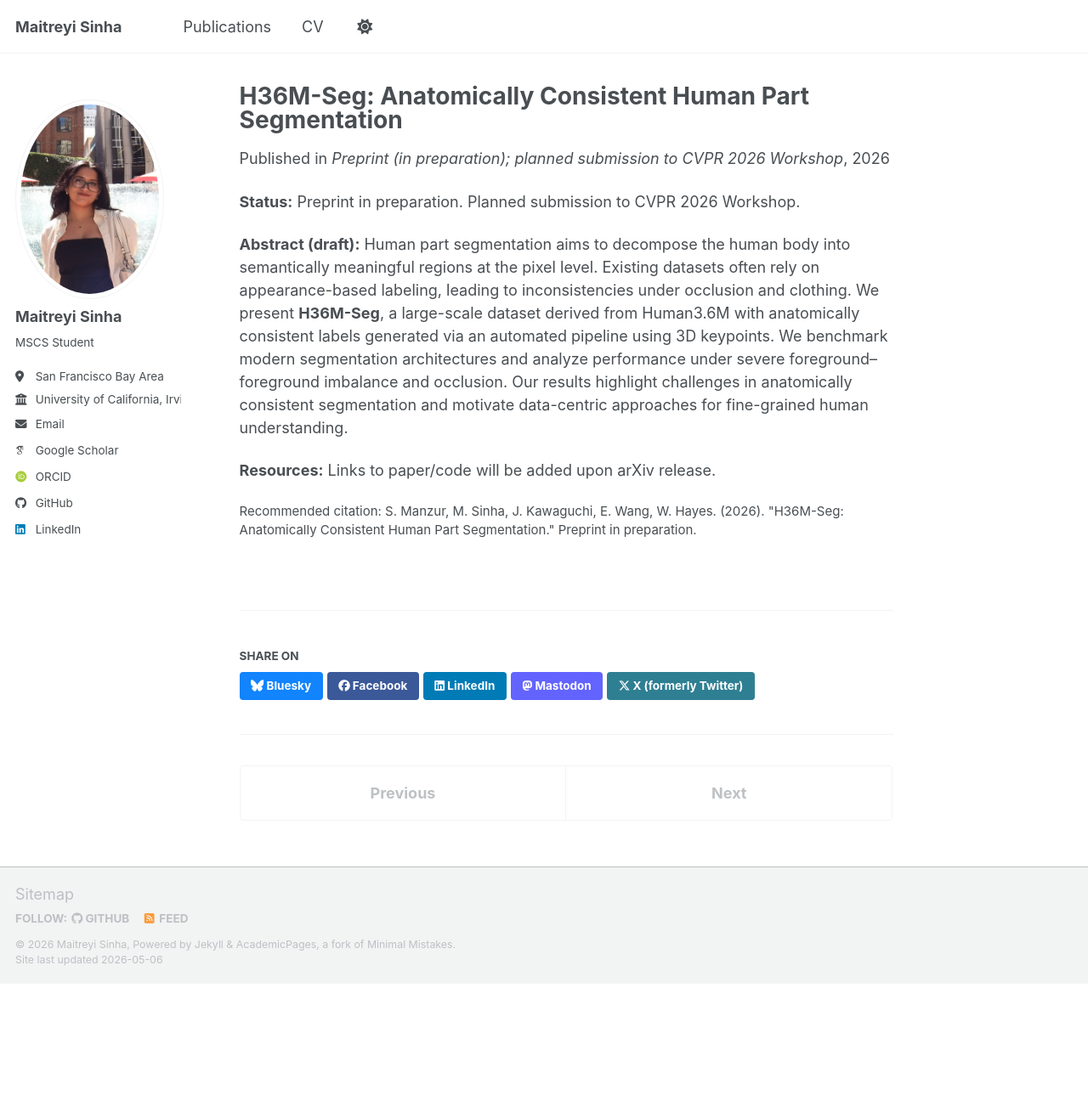
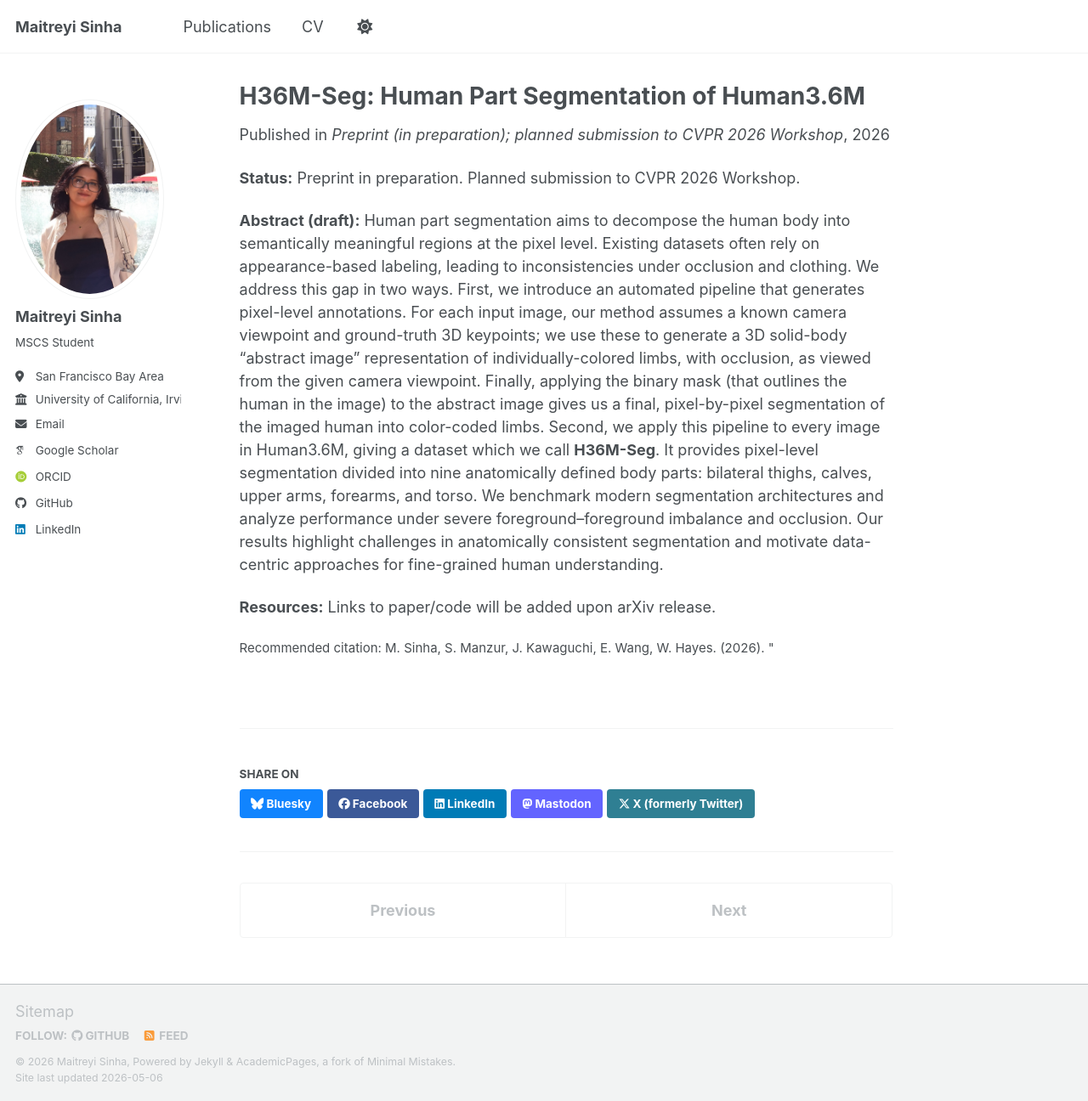
Before and after one commit to maitreyyi/maitreyyi.github.io, a Jekyll site: the page built from _publications/2025-06-08-paper-title-number-5.md, in a window 1280 px wide and 1296 px high. Shown: the whole window at 85% size. Built offline with Jekyll 4.4.1, drawn with Linux system fonts in a browser that asks for light colours; some web fonts are replaced; a script bundle is joined from its source files by our own code; library files that are not in the unit come from our copies.

Commit message:
Updated publication info

```diff
--- a/_publications/2025-06-08-paper-title-number-5.md
+++ b/_publications/2025-06-08-paper-title-number-5.md
@@ -1,17 +1,17 @@
 ---
-title: "H36M-Seg: Anatomically Consistent Human Part Segmentation"
+title: "H36M-Seg: Human Part Segmentation of Human3.6M"
 collection: publications
 category: manuscripts
 permalink: /publication/h36m-seg
 excerpt: 'An anatomically consistent human part segmentation dataset and benchmarking study under occlusion and class imbalance.'
 date: 2026-04-17
 venue: 'Preprint (in preparation); planned submission to CVPR 2026 Workshop'
-citation: 'S. Manzur, M. Sinha, J. Kawaguchi, E. Wang, W. Hayes. (2026). "H36M-Seg: Anatomically Consistent Human Part Segmentation." Preprint in preparation.'
+citation: 'M. Sinha, S. Manzur, J. Kawaguchi, E. Wang, W. Hayes. (2026). "'
 ---
 
 **Status:** Preprint in preparation. Planned submission to CVPR 2026 Workshop.
 
 **Abstract (draft):**
-Human part segmentation aims to decompose the human body into semantically meaningful regions at the pixel level. Existing datasets often rely on appearance-based labeling, leading to inconsistencies under occlusion and clothing. We present **H36M-Seg**, a large-scale dataset derived from Human3.6M with anatomically consistent labels generated via an automated pipeline using 3D keypoints. We benchmark modern segmentation architectures and analyze performance under severe foreground–foreground imbalance and occlusion. Our results highlight challenges in anatomically consistent segmentation and motivate data-centric approaches for fine-grained human understanding.
+Human part segmentation aims to decompose the human body into semantically meaningful regions at the pixel level. Existing datasets often rely on appearance-based labeling, leading to inconsistencies under occlusion and clothing. We address this gap in two ways. First, we introduce an automated pipeline that generates pixel-level annotations. For each input image, our method assumes a known camera viewpoint and ground-truth 3D keypoints; we use these to generate a 3D solid-body “abstract image” representation of individually-colored limbs, with occlusion, as viewed from the given camera viewpoint. Finally, applying the binary mask (that outlines the human in the image) to the abstract image gives us a final, pixel-by-pixel segmentation of the imaged human into color-coded limbs. Second, we apply this pipeline to every image in Human3.6M, giving a dataset which we call **H36M-Seg**. It provides pixel-level segmentation divided into nine anatomically defined body parts: bilateral thighs, calves, upper arms, forearms, and torso. We benchmark modern segmentation architectures and analyze performance under severe foreground–foreground imbalance and occlusion. Our results highlight challenges in anatomically consistent segmentation and motivate data-centric approaches for fine-grained human understanding.
 
 **Resources:** Links to paper/code will be added upon arXiv release.
```
